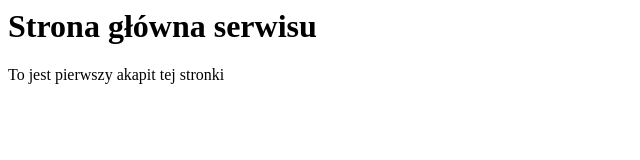
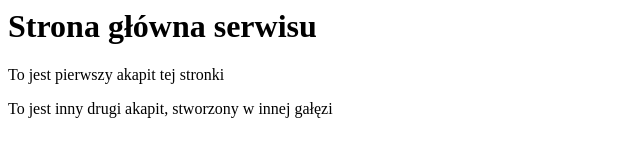
Before and after one commit to pawel12121256/first, a plain HTML site: page index.html in a window 1280 px wide. Shown: the whole page, without its empty margins (0-640 px from the left). Drawn offline with Linux system fonts and the light colour scheme.

Commit message:
Dodano drugi akapit w nowej galezi

```diff
--- a/index.html
+++ b/index.html
@@ -1,3 +1,4 @@
 <title>Strona główna</title>
 <h1>Strona główna serwisu</h1>
 <p>To jest pierwszy akapit tej stronki</p>
+<p>To jest inny drugi akapit, stworzony w innej gałęzi</p>
```
